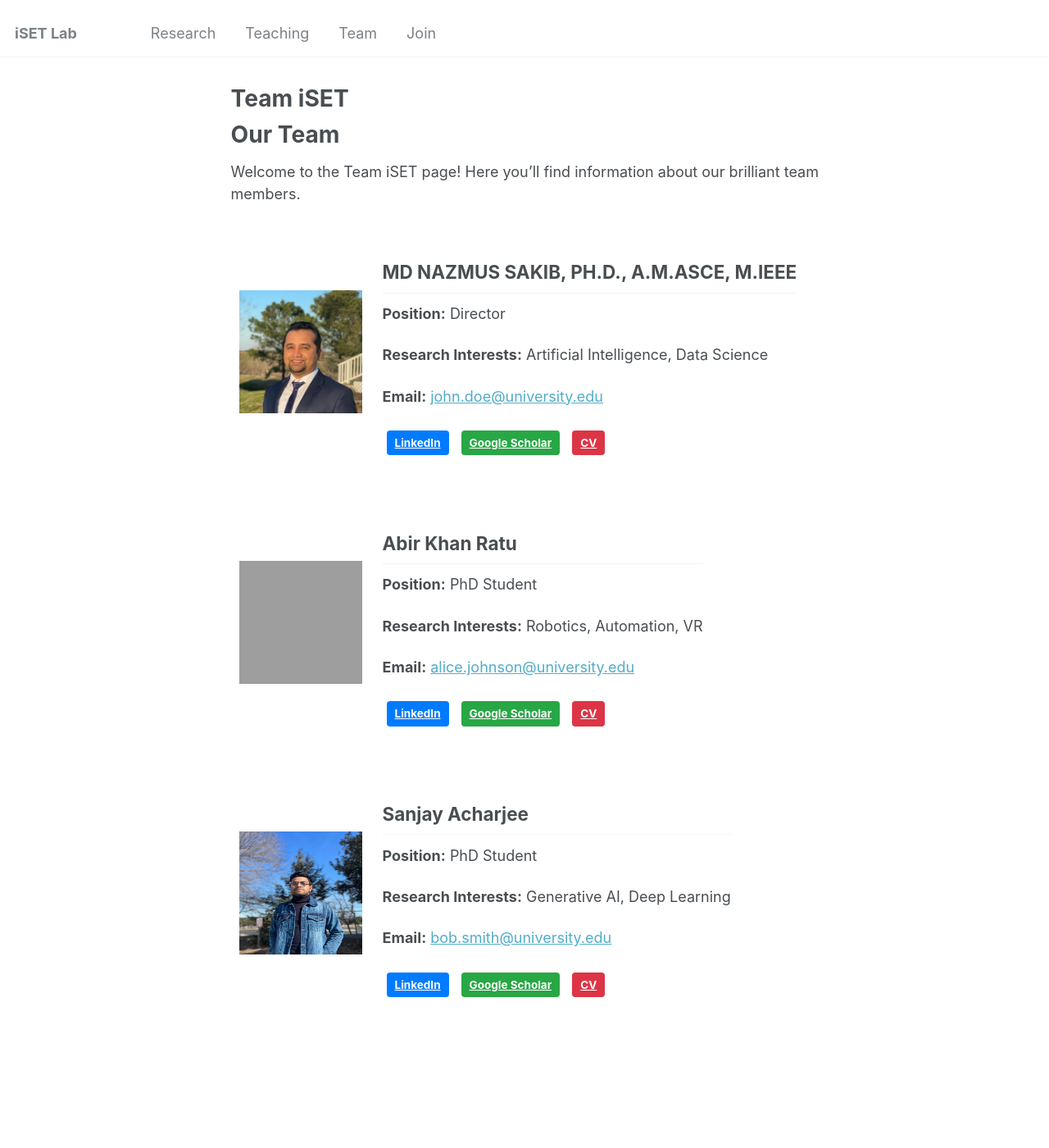
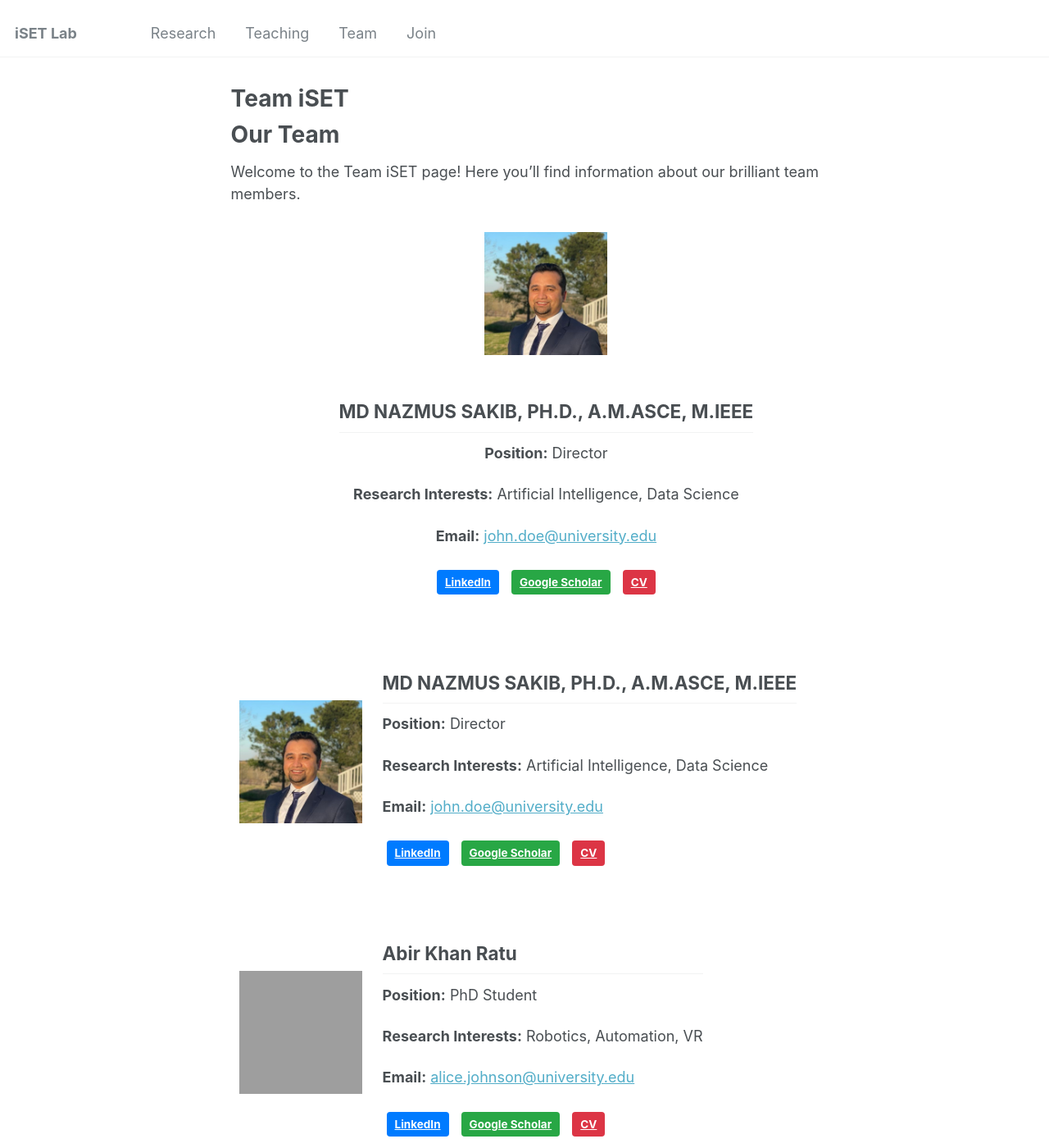
Before and after one commit to iSET-LAB/iSET-LAB.github.io, a Jekyll site: the page built from _pages/terms.md, in a window 1280 px wide and 1400 px high. Shown: the whole window at 82% size. Built offline with Jekyll 4.4.1, drawn with Linux system fonts in a browser that asks for light colours; grey boxes are pictures that could not be loaded.

Commit message:
changed team page7

```diff
--- a/_pages/terms.md
+++ b/_pages/terms.md
@@ -12,6 +12,14 @@ redirect_from:
         width: 150px;
         height: 150px;
         margin: 10px;
+    }
+
+    .align-center {
+        display: flex;
+        flex-direction: column;
+        align-items: center;
+        text-align: center;
+        margin-bottom: 20px;
     }
 
     .align-left, .align-right {
@@ -59,6 +67,21 @@ redirect_from:
 
 Welcome to the Team iSET page! Here you'll find information about our brilliant team members.
 
+<div class="align-center">
+    <img src="{{ '/images/MdNazmus_Sakib.jpg' | relative_url }}" alt="MD NAZMUS SAKIB" class="profile-pic">
+    <div class="info">
+        <h2>MD NAZMUS SAKIB, PH.D., A.M.ASCE, M.IEEE</h2>
+        <p><strong>Position:</strong> Director</p>
+        <p><strong>Research Interests:</strong> Artificial Intelligence, Data Science</p>
+        <p><strong>Email:</strong> <a href="mailto:john.doe@university.edu">john.doe@university.edu</a></p>
+        <p>
+            <a href="https://linkedin.com/in/johndoe" class="btn btn-blue">LinkedIn</a>
+            <a href="https://scholar.google.com/citations?user=johndoe" class="btn btn-green">Google Scholar</a>
+            <a href="/files/john_doe_cv.pdf" class="btn btn-red">CV</a>
+        </p>
+    </div>
+</div>
+
 {% assign count = 0 %}
 {% for member in site.data.team %}
 <div class="{% if count | modulo: 2 == 0 %}align-left{% else %}align-right{% endif %}">
```
